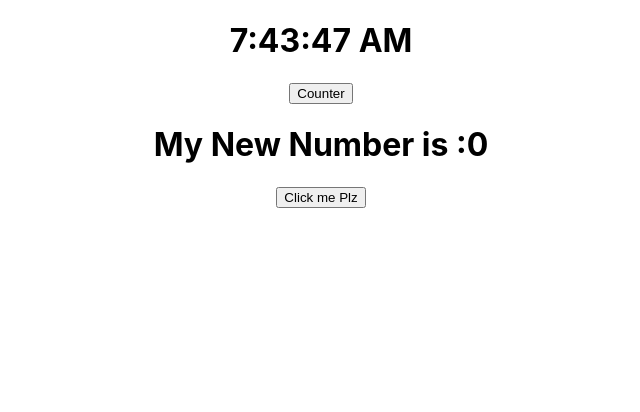
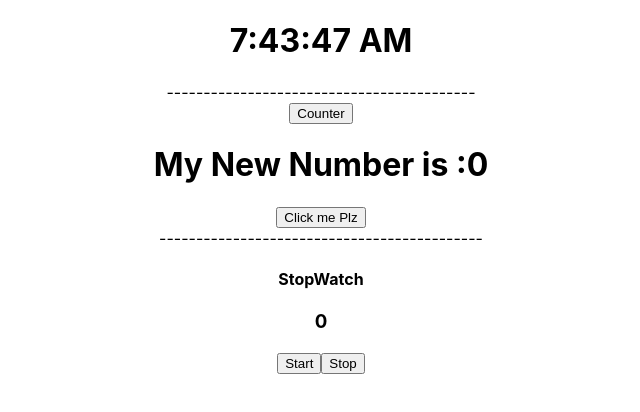
Before and after one commit to 641krishna/My_Practice, a React (Create React App) app in the folder React_js/Timer/digital_timer/: page / in a window 1280 px wide. Shown: the top 412 px of the page, without its empty margins (319-959 px from the left). Built offline with nearby package versions, Linux system fonts and the light colour scheme.

Commit message:
make it better

```diff
--- a/React_js/Timer/digital_timer/src/App.js
+++ b/React_js/Timer/digital_timer/src/App.js
@@ -2,12 +2,16 @@
 import './App.css';
 import Digital from './Components/Digital';
 import Usememo from './Components/Usememo';
+import Stopwatch from './Components/Stopwatch';
 
 function App() {
   return (
     <div className="App">
       <Digital />
+     ------------------------------------------
       <Usememo />
+     --------------------------------------------
+      <Stopwatch/>
     </div>
   );
 }
--- /dev/null
+++ b/React_js/Timer/digital_timer/src/Components/Stopwatch.jsx
@@ -0,0 +1,31 @@
+import React, { useRef, useState } from 'react'
+
+const Stopwatch = () => {
+    const [time, setTime] = useState(null);
+    const [now, setNow] = useState(null);
+
+    const Ref = useRef(null);
+    const handleStart = () => {
+        setTime(Date.now());
+        setNow(Date.now());
+        Ref.current = setInterval(() => {
+            setTime(Date.now());
+        }, 10)
+    }
+
+    const handleStop = () => {
+        clearInterval(Ref.current)
+    };
+
+    const timePassed = (time-now)/1000;
+    return (
+        <div>
+            <h4>StopWatch</h4>
+            <h3>{timePassed }</h3>
+            <button onClick={handleStart}>Start</button>
+            <button onClick={handleStop}>Stop</button>
+        </div>
+    )
+}
+
+export default Stopwatch
```
